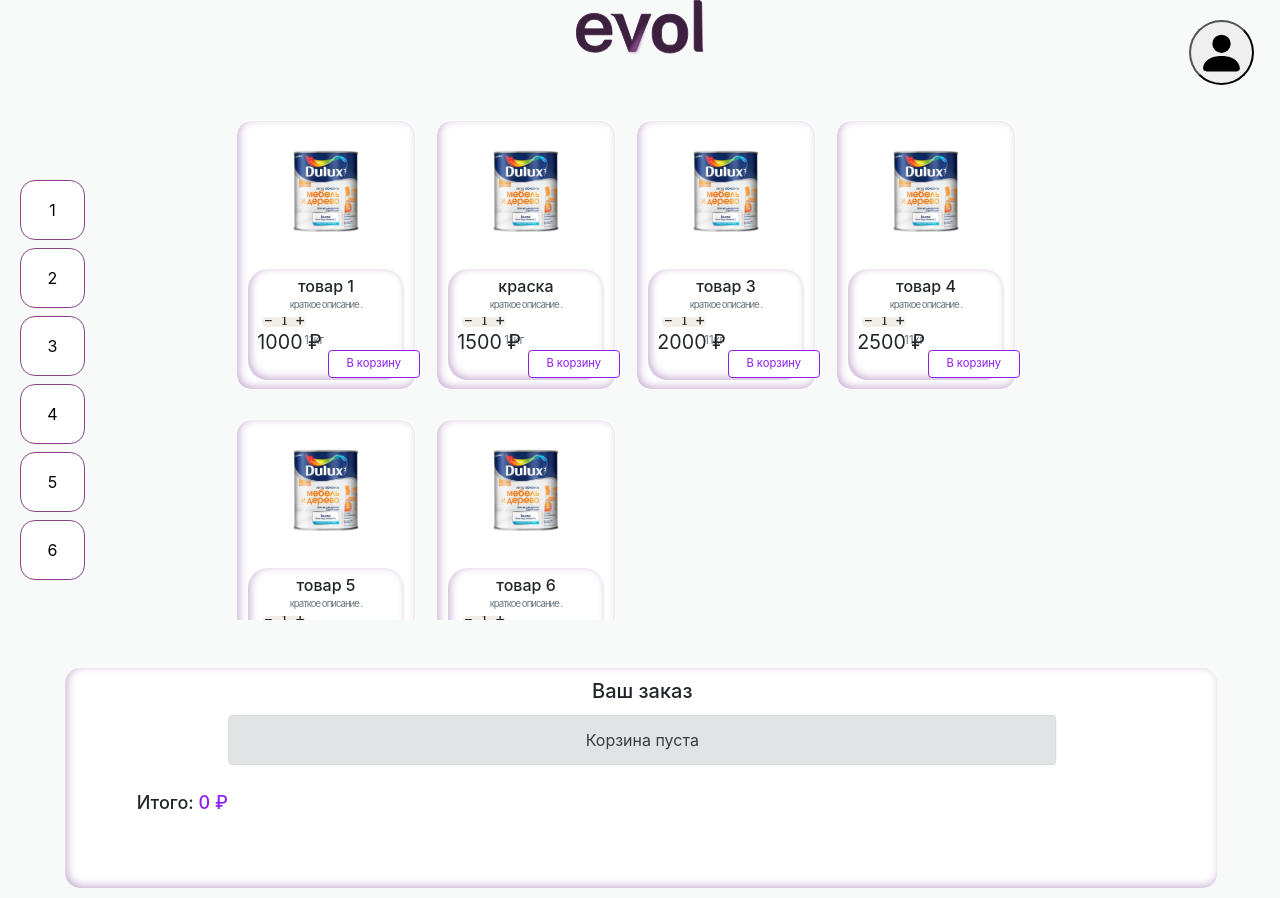
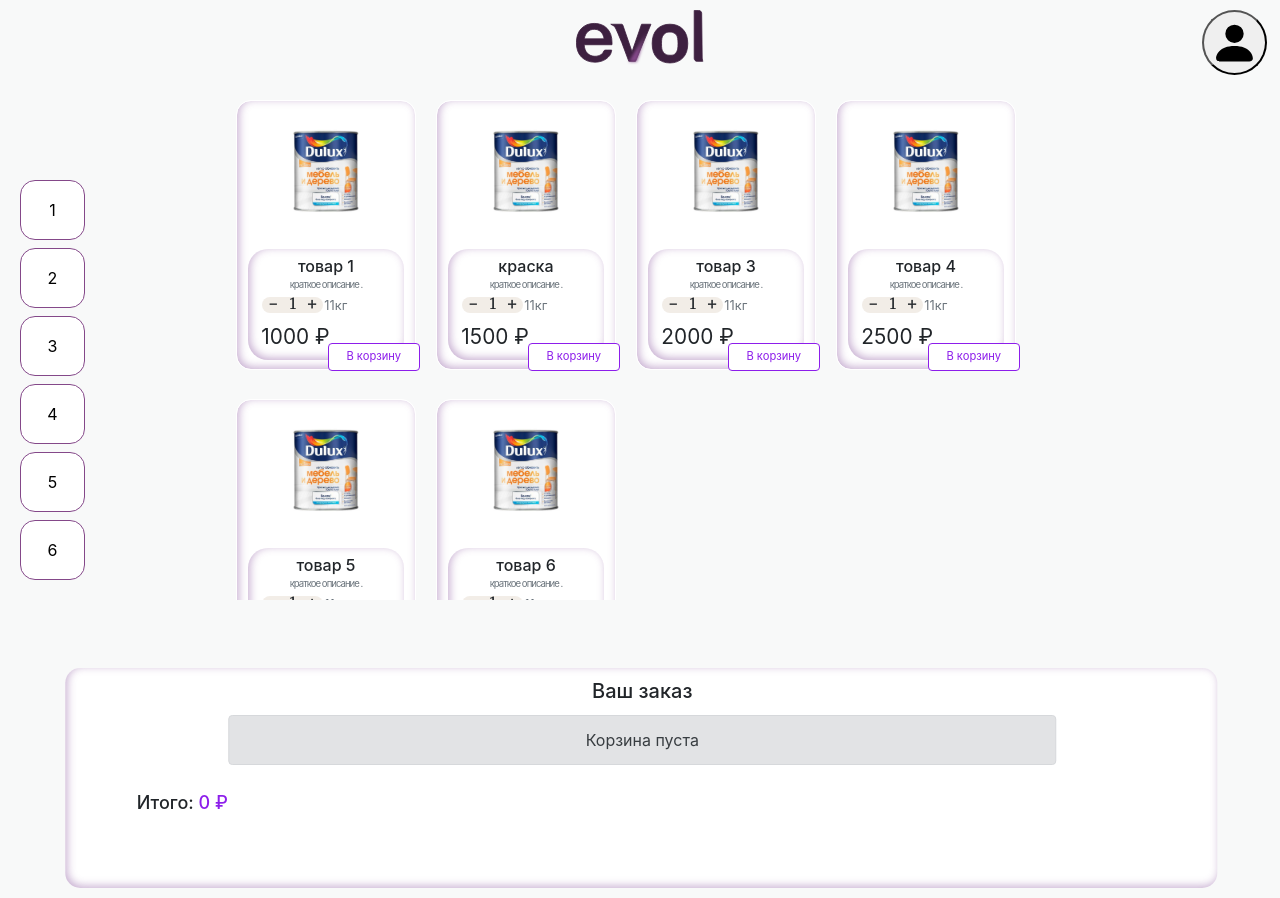
Before and after one commit to Diminikhui/EVOL, a PHP site: page /EVOL0.4.html in a window 1280 px wide. Run offline with PHP 8.4, Linux system fonts and the light colour scheme.

Commit message:
commmit 57

```diff
--- a/css/main.css
+++ b/css/main.css
@@ -13,7 +13,7 @@ display: block;
 }
 
 .logo {
-top: 0;
+top: 10px;
 left: 0;
 right: 0;
 margin: 0 auto;
@@ -23,8 +23,8 @@ min-width: 10%;
 }
 .acount{
 position: absolute;
-right: 2%;
-top: 20%;
+right: 1%;
+top: 10%;
 width:20px ;
 height: 65%;
 min-width: 65px;
@@ -75,7 +75,7 @@ min-width: 200px;
 width: 400px;
 height: 500px;
 position: relative;
-top: 0px;
+top: -20px;
 left: 0;
 right: 0;
 bottom: 0px;
@@ -145,10 +145,13 @@ display: inline-flex;
 position: relative;
 right: 0px;
 width: 70vw;
+bottom: 10px;
 }
 .cart-item{
+position: relative;
+bottom: 0px;
 width: 200px;
-height: 130px;
+height: 100px;
 }
 img {
 	max-width: 100%;
@@ -248,14 +251,14 @@ display: flex;
 }
 
 .items__control {
-	width: 50%;
-	height: 200%;
+	width: 100%;
+	height: 210%;
 	cursor: pointer;
 	transition: 0.2s ease-in;
 	text-align: center;
-	font-size: 120%;
+	font-size: 130%;
 	position: relative;
-	bottom: 9px;
+	bottom:7px;
 }
 
 .items__control:hover {
@@ -266,7 +269,7 @@ display: flex;
 .items__current {
 	width: 80%;
 	height: 150%;
-	font-size:90% ;
+	font-size:110% ;
 	position: relative;
 	bottom: 5px;
 }
@@ -298,19 +301,21 @@ display: flex;
 
 .price__weight {
 	color: #6c757d!important;
-	font-size: 70%;
+	font-size: 80%;
 	line-height: 1;
 	position: absolute;
 	margin-left: 5px;
 	margin-top: -0px;
+	bottom: 40px;
+	left: 20px;
 
 }
 
 .price__currency {
-	font-size: 123%;
+	font-size: 130%;
 	position: relative;
-	right:42px;
-	bottom: 7px;
+	right:38px;
+	top: 0px;
 }
 
 ._korzina {
@@ -495,8 +499,8 @@ margin-bottom: 0%;
 
 
 .items.counter-wrapper{
-	width: 44px;
-	height:10px;
+	width: 65%;
+	height: 16px;
 	position: relative;
 	bottom: 13px;
 	right: 17px;
@@ -506,11 +510,13 @@ margin-bottom: 0%;
 
 .btn.btn-block.btn-outline-warning{
 	height: 40%;
+	min-height: 10%;
+	min-width: 10%;
 	width: 79%;
 	font-size: 70%;
 	line-height: 70%;
 	position: relative;
-	bottom: 45px;
+	bottom: 40px;
 	left:60px;
 
 	background-color: white;
--- a/css/style.css
+++ b/css/style.css
@@ -723,7 +723,7 @@ margin: 0 auto;
 height: 100%;
 }
 .btn.btn-default.reg-top{
-margin-top: 140px;
+margin-top: 0px;
 width: 100%;
 }
 .btn.btn-default.reg-low{
```
Also changed, not shown: other parts of css/main.css (+48 -31 lines), EVOL0.2 reg.html (+10 -0 lines).
